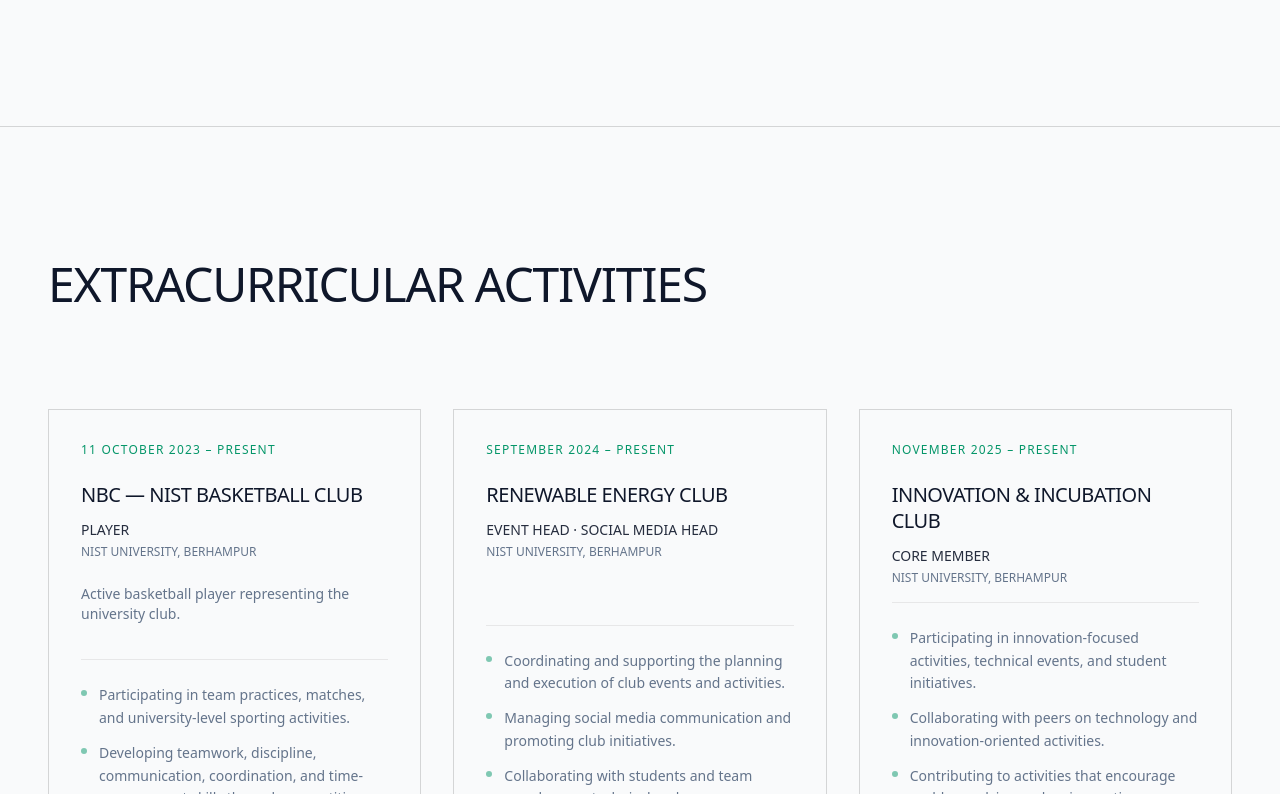
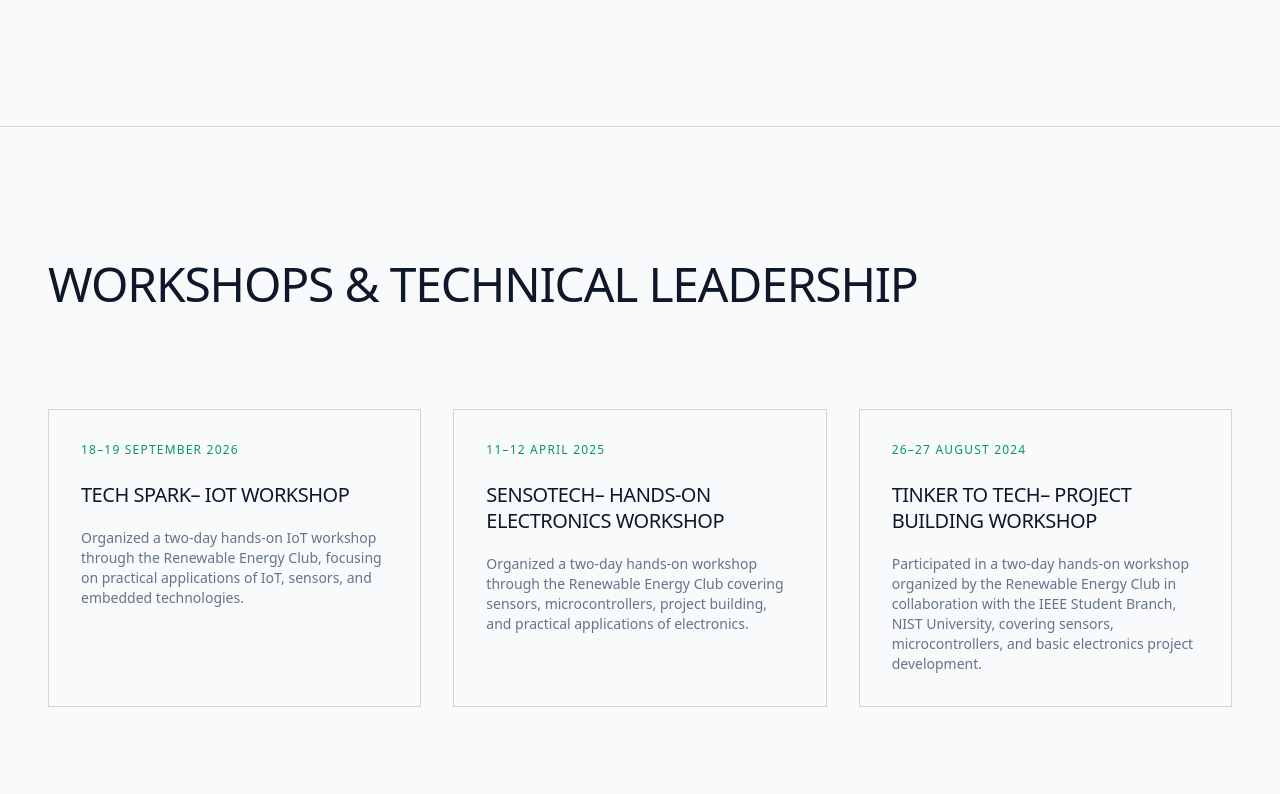
Before and after one commit to Rudra-learner/deba, a Next.js app: page / in a window 1280 px wide. Shown: the part 6086-6880 px from the top of the page. Built offline with nearby package versions, Linux system fonts and the light colour scheme.

Commit message:
Add Workshops & Technical Leadership section

```diff
--- a/src/app/page.tsx
+++ b/src/app/page.tsx
@@ -9,6 +9,7 @@
 import { Skills } from "@/components/ui/Skills";
 import { Experience } from "@/components/ui/Experience";
 import { Education } from "@/components/ui/Education";
+import { Workshops } from "@/components/ui/Workshops";
 import { Extracurricular } from "@/components/ui/Extracurricular";
 import { Contact } from "@/components/ui/Contact";
 import { Footer } from "@/components/ui/Footer";
@@ -48,6 +49,7 @@
         <Experience />
         <Skills />
         <Education />
+        <Workshops />
         <Extracurricular />
         <Contact />
         <Footer />
--- /dev/null
+++ b/src/components/ui/Workshops.tsx
@@ -0,0 +1,43 @@
+"use client";
+import React from "react";
+import { PORTFOLIO_DATA } from "@/data/portfolio";
+
+export function Workshops() {
+  const { workshops } = PORTFOLIO_DATA as any;
+
+  if (!workshops || workshops.length === 0) return null;
+
+  return (
+    <section id="workshops" className="py-24 md:py-32 px-6 md:px-12 max-w-7xl mx-auto border-t border-[var(--color-border)]">
+      <div className="mb-16 md:mb-24">
+        <h3 className="text-3xl md:text-5xl font-medium tracking-tight uppercase leading-[1.2]">
+          WORKSHOPS & TECHNICAL LEADERSHIP
+        </h3>
+      </div>
+
+      <div className="grid grid-cols-1 md:grid-cols-2 lg:grid-cols-3 gap-6 md:gap-8 items-stretch">
+        {workshops.map((item: { date: string, title: string, description?: string }, idx: number) => (
+          <div key={idx} className="flex flex-col h-full border border-[var(--color-border)] bg-[var(--background)] p-6 md:p-8 hover:border-[var(--color-accent)] transition-colors group">
+
+            <div className="flex flex-col gap-2 mb-6">
+              <span className="text-xs font-mono tracking-widest text-[var(--color-accent)] uppercase">
+                {item.date}
+              </span>
+            </div>
+
+            <h4 className="text-xl font-medium tracking-tight uppercase leading-[1.3] text-[var(--foreground)] mb-3 group-hover:text-[var(--color-accent)] transition-colors">
+              {item.title}
+            </h4>
+
+            {item.description && (
+              <p className="text-sm text-[var(--color-muted)] font-light mt-2 flex-grow">
+                {item.description}
+              </p>
+            )}
+
+          </div>
+        ))}
+      </div>
+    </section>
+  );
+}
--- a/src/data/portfolio.ts
+++ b/src/data/portfolio.ts
@@ -307,6 +307,23 @@
     "EDA & Optimization"
   ],
   careerPathDesc: "My undergraduate projects have progressively moved from digital logic and embedded systems toward RTL architectures, arithmetic hardware, FPGA implementation, and VLSI-oriented design.\n\nThrough projects such as the configurable floating-point FMA, approximate multiplier, and 12-bit DAC, I have developed an interest in understanding how hardware architectures can be designed for improved performance, reduced resource utilization, and efficient computation.\n\nMy research internship in terahertz metamaterial-based sensing further introduced me to simulation-driven research, technical analysis, and structured problem-solving.\n\nI now aim to deepen this foundation through a Master's degree, with particular interest in VLSI, digital IC design, computer arithmetic, approximate computing, FPGA-based hardware, and EDA methodologies.",
+  workshops: [
+    {
+      title: "Tech Spark– IoT Workshop",
+      date: "18–19 September 2026",
+      description: "Organized a two-day hands-on IoT workshop through the Renewable Energy Club, focusing on practical applications of IoT, sensors, and embedded technologies.",
+    },
+    {
+      title: "SensoTech– Hands-on Electronics Workshop",
+      date: "11–12 April 2025",
+      description: "Organized a two-day hands-on workshop through the Renewable Energy Club covering sensors, microcontrollers, project building, and practical applications of electronics.",
+    },
+    {
+      title: "Tinker to Tech– Project Building Workshop",
+      date: "26–27 August 2024",
+      description: "Participated in a two-day hands-on workshop organized by the Renewable Energy Club in collaboration with the IEEE Student Branch, NIST University, covering sensors, microcontrollers, and basic electronics project development.",
+    }
+  ],
   extracurricular: [
     {
       title: "NBC — NIST BASKETBALL CLUB",
```
